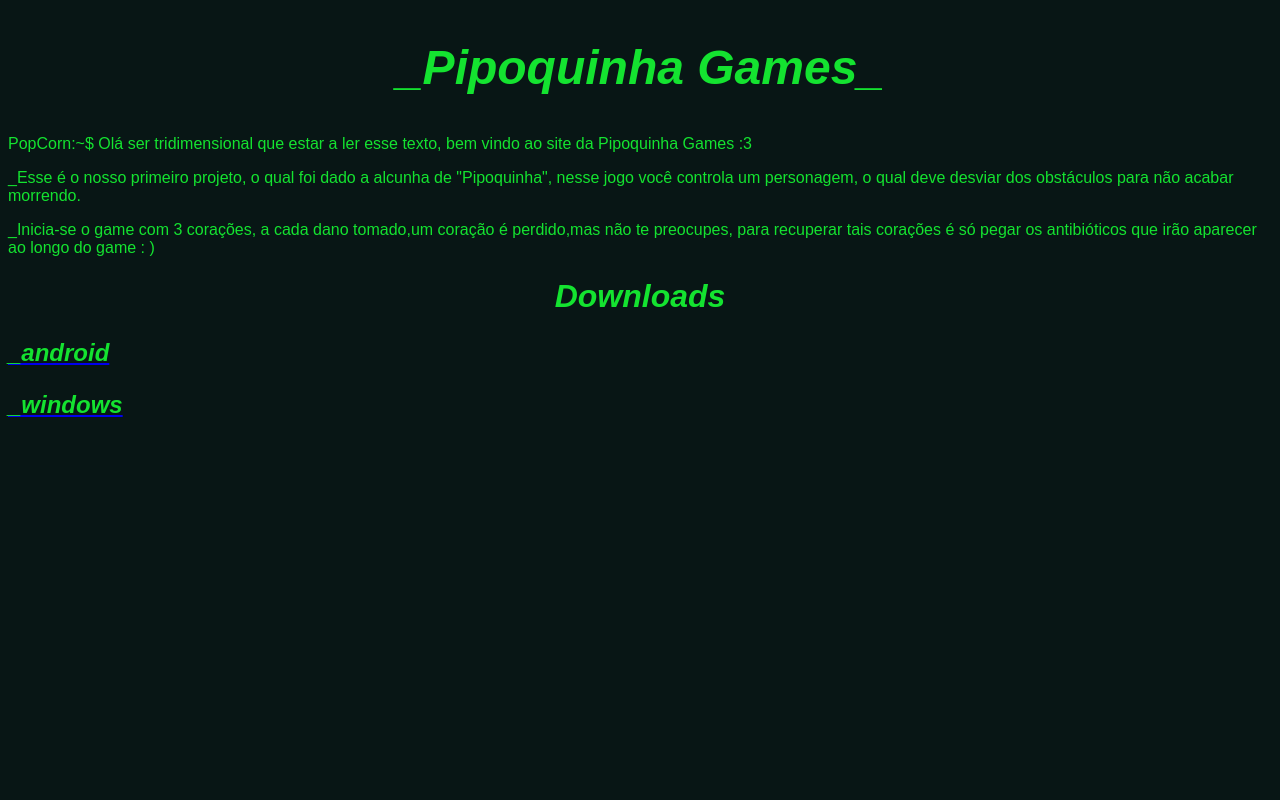
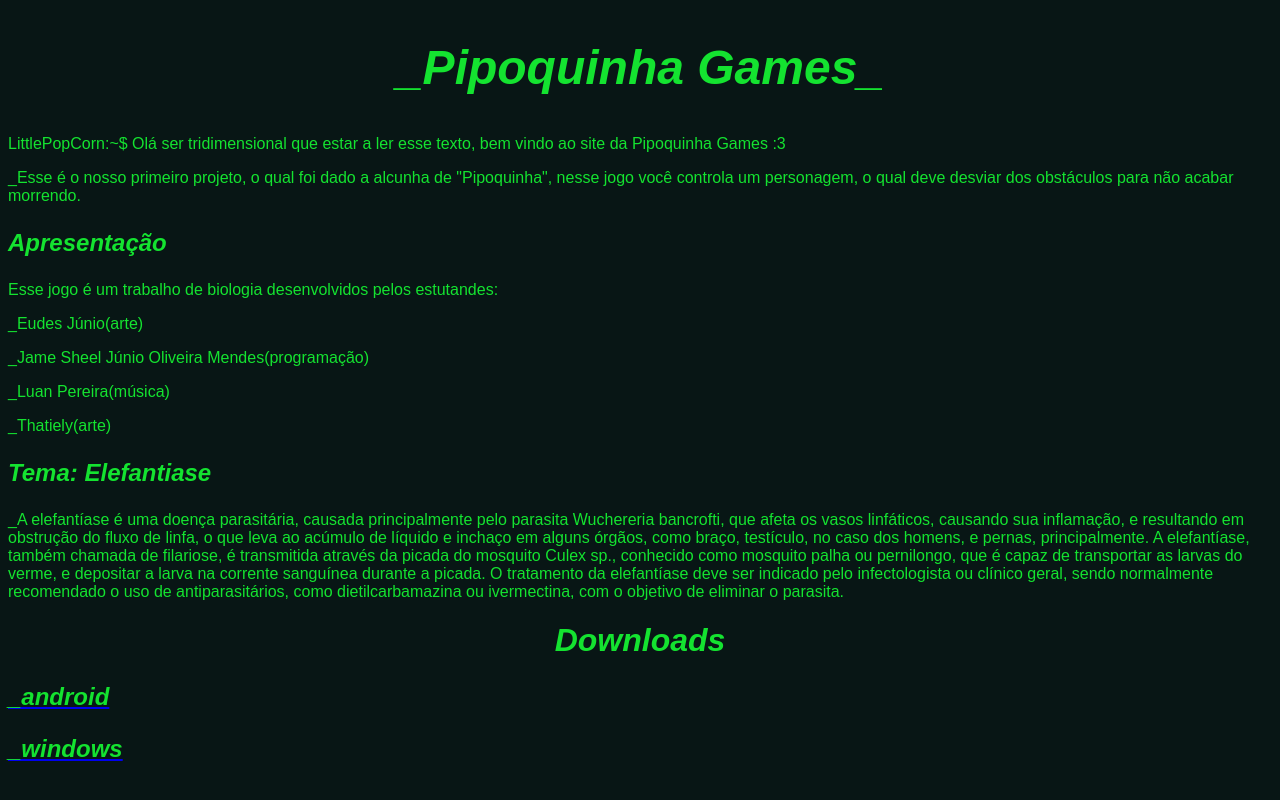
Before and after one commit to JameConcha/PipoquinhaGames, a plain HTML site: page index.html in a window 1280 px wide. Drawn offline with Linux system fonts and the light colour scheme.

Commit message:
Add files via upload

```diff
--- a/index.html
+++ b/index.html
@@ -3,20 +3,38 @@
 <head>
     <meta charset="UTF-8">
     <meta http-equiv="X-UA-Compatible" content="IE=edge">
-    <meta name="viewport">
+    <meta name="viewport" content="width=device-width, initial-scale=1.0">
     <title>Pipoquinha</title>
     <link rel="stylesheet" href="style.css">
 </head>
 <body>
     <div>
         <h2>_Pipoquinha Games_</h2>
-        <p>PopCorn:~$  Olá ser tridimensional que estar a ler esse texto, bem vindo ao site da Pipoquinha Games :3</p>
+        <p>LittlePopCorn:~$  Olá ser tridimensional que estar a ler esse texto, bem vindo ao site da Pipoquinha Games :3</p>
         <p>_Esse é o nosso primeiro projeto, o qual foi dado a alcunha de "Pipoquinha", nesse jogo você controla um personagem, o qual deve desviar dos obstáculos
             para não acabar morrendo.
         </p>
-        <p>_Inicia-se o game com 3 corações, a cada dano tomado,um coração é perdido,mas não te preocupes, para recuperar
-            tais corações é só pegar os antibióticos que irão aparecer ao longo do game : )</p>
     </div>
+
+    <div>
+        <h3>Apresentação</h3>
+        <p>Esse jogo é um trabalho de biologia desenvolvidos pelos estutandes:</p>
+        <p>_Eudes Júnio(arte)</p>
+        <p>_Jame Sheel Júnio Oliveira Mendes(programação)</p>
+        <p>_Luan Pereira(música)</p>
+        <P>_Thatiely(arte)</P>
+
+    </div>
+
+    <div>
+        <h3>Tema: Elefantiase</h3>
+        <p>_A elefantíase é uma doença parasitária, causada principalmente pelo parasita Wuchereria bancrofti, que afeta os vasos linfáticos, causando sua inflamação, e resultando em obstrução do fluxo de linfa, o que leva ao acúmulo de líquido e inchaço em alguns órgãos, como braço, testículo, no caso dos homens, e pernas, principalmente.
+
+            A elefantíase, também chamada de filariose, é transmitida através da picada do mosquito Culex sp., conhecido como mosquito palha ou pernilongo, que é capaz de transportar as larvas do verme, e depositar a larva na corrente sanguínea durante a picada.
+
+            O tratamento da elefantíase deve ser indicado pelo infectologista ou clínico geral, sendo normalmente recomendado o uso de antiparasitários, como dietilcarbamazina ou ivermectina, com o objetivo de eliminar o parasita.</p>
+    </div>
+
     <div>
         <h1>Downloads</h1>
         <div id="downloads">
```
